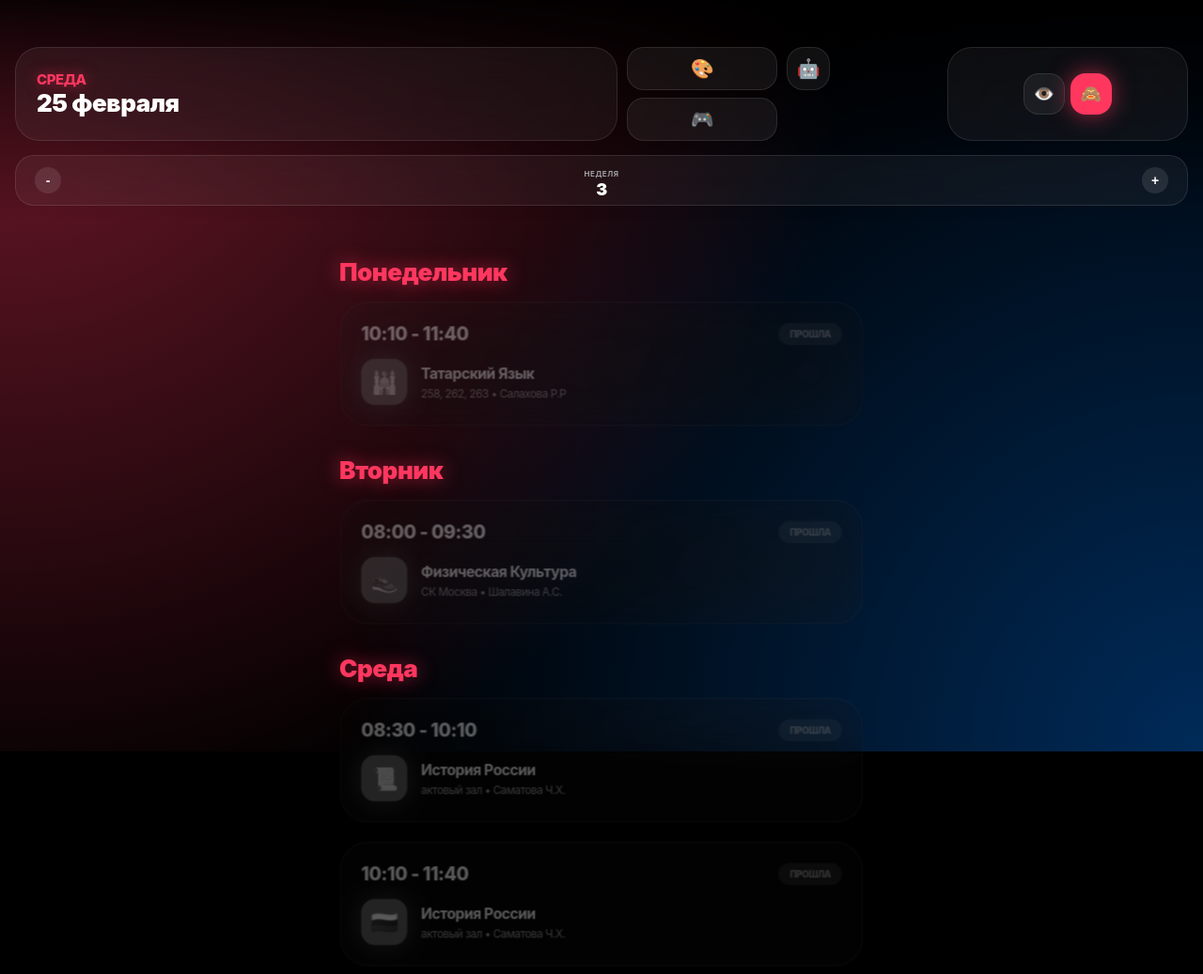
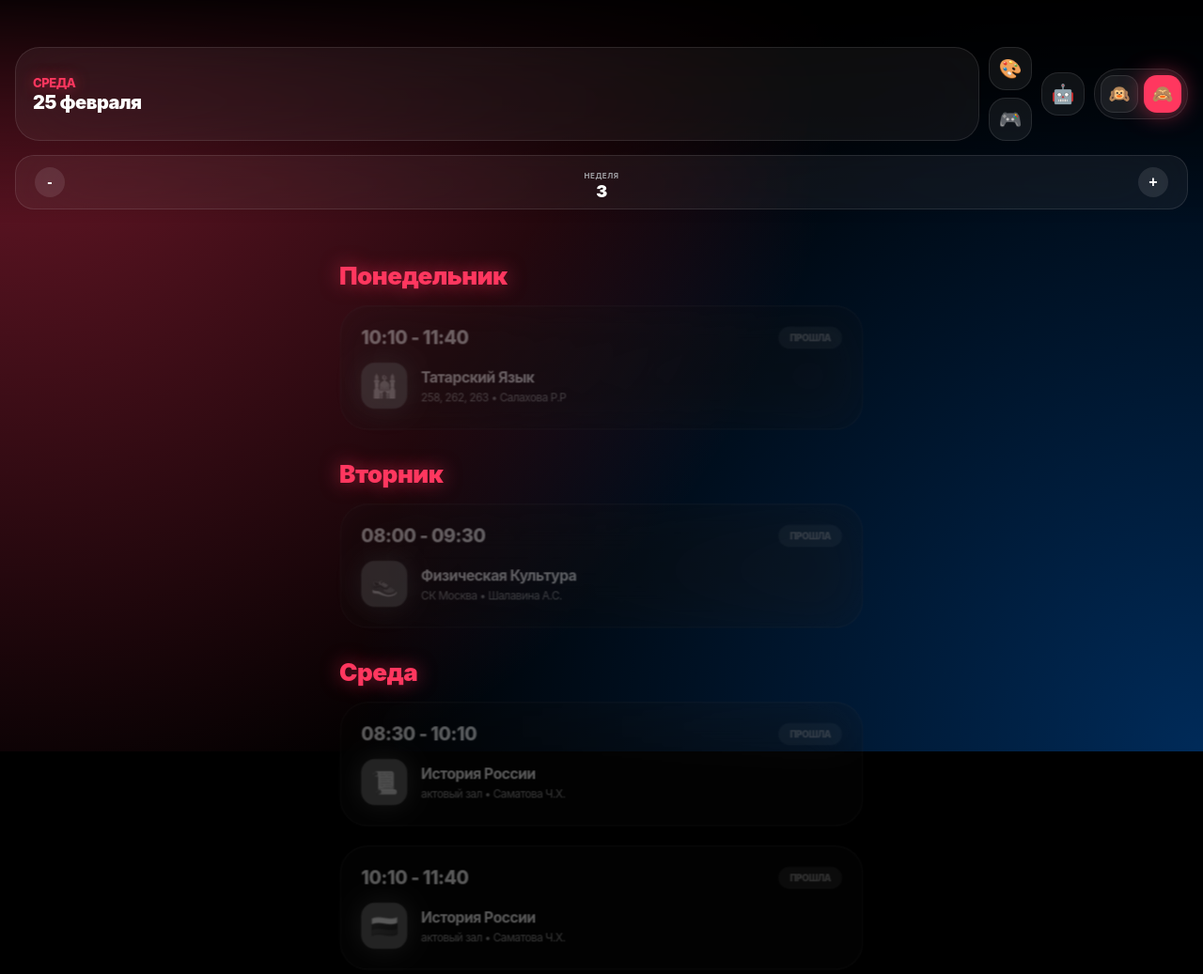
Before and after one commit to kaz1nak666/dnevnikSumbul, a plain HTML site: page index.html in a window 1280 px wide. Shown: the top 1037 px of the page at 94% size. Drawn offline with Linux system fonts and the light colour scheme.

Commit message:
СюмбелькаЛюбимая.html

```diff
--- a/index.html
+++ b/index.html
@@ -28,8 +28,26 @@
             --icon-glow: rgba(255, 55, 95, 0.6);
         }
 
-        * { box-sizing: border-box; -webkit-tap-highlight-color: transparent; }
-        body { background: var(--ios-bg); color: var(--text-main); font-family: -apple-system, BlinkMacSystemFont, "SF Pro Display", sans-serif; margin: 0; padding: 0; letter-spacing: -0.03em; overflow-x: hidden; }
+        * {
+            box-sizing: border-box;
+            -webkit-tap-highlight-color: transparent;
+        }
+
+        html, body {
+            overflow-x: hidden;
+            width: 100%;
+            position: relative;
+            touch-action: pan-y;
+        }
+
+        body {
+            background: var(--ios-bg);
+            color: var(--text-main);
+            font-family: -apple-system, BlinkMacSystemFont, "SF Pro Display", sans-serif;
+            margin: 0;
+            padding: 0;
+            letter-spacing: -0.03em;
+        }
 
         .bg-glow { position: fixed; top: 0; left: 0; width: 100%; height: 100%; background: radial-gradient(circle at 0% 0%, var(--glow-1) 0%, transparent 60%), radial-gradient(circle at 100% 100%, var(--glow-2) 0%, transparent 60%), #000; z-index: -1; transition: 0.8s ease; }
 
@@ -39,31 +57,39 @@
             z-index: 1000;
             padding: 50px 16px 15px;
             display: grid;
-            grid-template-columns: 2fr 0.5fr 0.5fr 0.8fr;
+            grid-template-columns: 1fr auto auto auto;
             gap: 10px;
             background: linear-gradient(to bottom, rgba(0,0,0,0.9) 0%, transparent 100%);
-            align-items: stretch;
+            align-items: center;
+            max-width: 100vw;
         }
 
         .island { background: var(--island-bg); border: 1px solid rgba(255, 255, 255, 0.1); backdrop-filter: blur(40px); -webkit-backdrop-filter: blur(40px); border-radius: 26px; display: flex; align-items: center; }
 
-        .island-date { padding: 18px 22px; flex-direction: column; align-items: flex-start; justify-content: center; }
-        .date-text { font-size: 15px; font-weight: 800; color: var(--icon-main-color); text-transform: uppercase; transition: 0.4s; text-shadow: 0 0 15px var(--icon-glow); margin-bottom: 2px; }
-        .month-text { font-size: 26px; font-weight: 900; color: #fff; line-height: 1.1; }
+        .island-date { padding: 12px 18px; flex-direction: column; align-items: flex-start; justify-content: center; height: 100%; }
+        .date-text { font-size: 13px; font-weight: 800; color: var(--icon-main-color); text-transform: uppercase; transition: 0.4s; text-shadow: 0 0 15px var(--icon-glow); margin-bottom: 2px; }
+        .month-text { font-size: 20px; font-weight: 900; color: #fff; line-height: 1.1; }
 
         .side-controls-stack { display: flex; flex-direction: column; gap: 8px; }
 
-        .theme-btn, .game-btn, .ai-open-btn, .view-btn { border: none; background: rgba(255,255,255,0.06); color: #fff; width: 100%; height: 46px; border-radius: 18px; display: flex; align-items: center; justify-content: center; font-size: 20px; transition: 0.3s; border: 1px solid rgba(255,255,255,0.1); }
+        .theme-btn, .game-btn, .ai-open-btn, .view-btn { border: none; background: rgba(255,255,255,0.06); color: #fff; width: 46px; height: 46px; border-radius: 18px; display: flex; align-items: center; justify-content: center; font-size: 20px; transition: 0.3s; border: 1px solid rgba(255,255,255,0.1); }
 
-        .ai-column { display: flex; align-items: flex-start; }
-        .ai-open-btn { height: 46px; width: 46px; border-radius: 18px; }
+        .ai-column { display: flex; align-items: center; }
 
-        .island-controls { padding: 8px; gap: 6px; justify-content: center; }
-        .view-btn { width: 44px; height: 44px; border-radius: 16px; font-size: 18px; }
+        .island-controls { padding: 6px; gap: 6px; justify-content: center; }
+        .view-btn { width: 40px; height: 40px; border-radius: 14px; font-size: 18px; }
         .view-btn.active { background: var(--icon-main-color); box-shadow: 0 0 25px var(--icon-glow); border-color: transparent; }
 
-        .island-week { grid-column: 1 / span 4; justify-content: space-between; padding: 6px 20px; margin-top: 5px; border-radius: 20px; min-height: 45px; }
-        .nav-btn { background: rgba(255,255,255,0.1); border: none; color: white; width: 28px; height: 28px; border-radius: 50%; font-weight: 900; font-size: 14px; }
+        .island-week {
+            grid-column: 1 / -1;
+            justify-content: space-between;
+            padding: 8px 20px;
+            margin-top: 5px;
+            border-radius: 20px;
+            min-height: 45px;
+            width: 100%;
+        }
+        .nav-btn { background: rgba(255,255,255,0.1); border: none; color: white; width: 32px; height: 32px; border-radius: 50%; font-weight: 900; font-size: 16px; }
         .week-num { font-size: 18px !important; }
         #weekType { font-size: 8px !important; }
 
@@ -204,7 +230,7 @@
     </div>
 
     <div class="island island-controls">
-        <button class="view-btn" id="btnShowAll" onclick="setViewMode('all')">👁️</button>
+        <button class="view-btn" id="btnShowAll" onclick="setViewMode('all')">🙉</button>
         <button class="view-btn active" id="btnHideLocked" onclick="setViewMode('clean')">🙈</button>
     </div>
 
@@ -223,9 +249,7 @@
 <script>
     const START_DATE = new Date('2026-02-09T00:00:00');
 
-
     const schedule = [
-
         { d: 1, t: "08:30 - 10:00", s: "Осн. композиции и дизайна", r: "262", p: "Кринская З.А.", w: [16,17], i: "📐" },
         { d: 1, t: "10:10 - 11:40", s: "Татарский Язык", r: "258, 262, 263", p: "Салахова Р.Р", w: [1,15], i: "🕌" },
         { d: 1, t: "10:10 - 11:40", s: "Осн. композиции и дизайна", r: "262", p: "Кринская З.А.", w: [16,17], i: "🎨" },
@@ -302,7 +326,7 @@
             const response = await fetch(`https://text.pollinations.ai/${encodeURIComponent(text)}?model=openai&system=${encodeURIComponent("Ты kaz1nak AI. Отвечай коротко на русском. Используй markdown (**жирный**, *курсив*) для оформления. Ты стильная и мощная нейросеть.")}`);
 
             if (response.status === 429) {
-                loader.innerText = "Ща, очередь переполнена, обнови страницу";
+                loader.innerText = "Бля, очередь переполнена, обнови страницу пожалуйста.";
             } else {
                 const result = await response.text();
                 loader.innerHTML = formatMarkdown(result);
```
